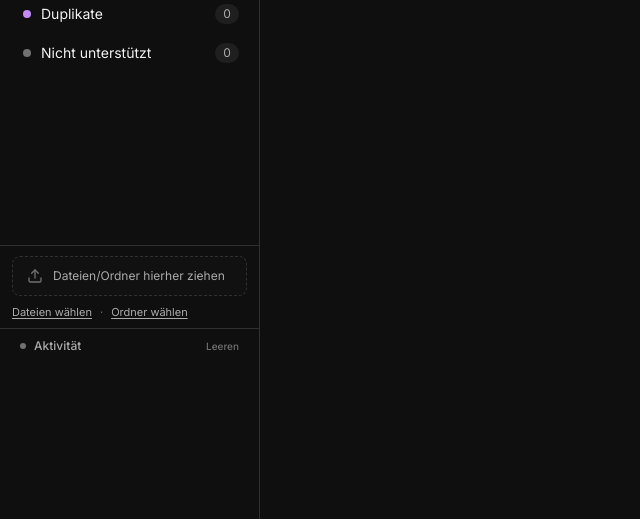
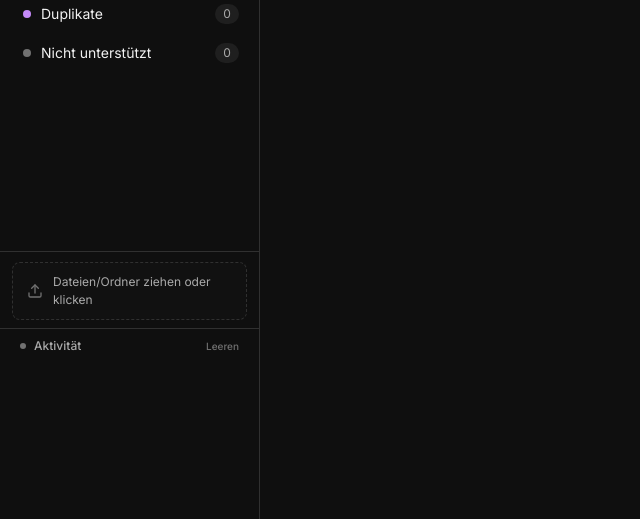
Before and after one commit to antndev/data-injector, a Python web app: template app/templates/index.html in a window 1280 px wide. Shown: the part 217-736 px from the top of the page, without its empty margins (0-640 px from the left). Run offline with Jinja, Linux system fonts and the light colour scheme; the template is opened without the code that fills it: most values are stand-ins (such as "Sample title", 1, 10 or a date in 2020).

Commit message:
feat(upload): click the drop-field to pick files OR a folder; drop the 2 buttons
Clicking the upload field now opens a small inline menu (Files / Folder) right
there, so you can select a whole folder by clicking the field itself instead of
the separate buttons. A native file dialog can't offer both files and folders at
once, hence the tiny menu. Removed the two buttons below the field.

```diff
--- a/app/templates/index.html
+++ b/app/templates/index.html
@@ -279,8 +279,9 @@ input[type=checkbox]:checked::after{content:'';width:5px;height:9px;border:solid
 
 /* upload drop zone (sidebar) */
 .dz-wrap{border-top:1px solid var(--line);padding:10px 0 8px;display:flex;flex-direction:column;gap:6px;flex-shrink:0}
+.dz-pick{position:relative;margin:0 12px}
 #drop-zone{
-  margin:0 12px;padding:10px 14px;
+  padding:10px 14px;
   border:1.5px dashed var(--line);border-radius:8px;
   display:flex;align-items:center;gap:10px;
   cursor:pointer;transition:border-color .15s,background .15s,opacity .15s;
@@ -291,13 +292,19 @@ input[type=checkbox]:checked::after{content:'';width:5px;height:9px;border:solid
 #drop-zone:hover svg,#drop-zone.drag svg{color:var(--blue)}
 #drop-zone .dz-text{font-size:12px;color:var(--mute)}
 #dz-input,#dz-dir{display:none}
-.dz-actions{margin:2px 12px 0;display:flex;align-items:center;gap:8px}
-.dz-actions button{
-  background:none;border:0;color:var(--mute);font:inherit;font-size:11px;
-  cursor:pointer;padding:0;text-decoration:underline;text-underline-offset:2px;
+/* click-the-field menu: pick files OR a folder (a native dialog can't do both) */
+#dz-menu{
+  position:absolute;left:0;right:0;top:calc(100% + 4px);z-index:60;
+  background:var(--panel);border:1px solid var(--line);border-radius:8px;
+  box-shadow:0 8px 24px rgba(0,0,0,.5);overflow:hidden;
+  display:none;flex-direction:column;animation:pop .12s ease-out;
 }
-.dz-actions button:hover{color:var(--blue)}
-.dz-sep{color:var(--dim);font-size:11px}
+#dz-menu.show{display:flex}
+#dz-menu button{
+  background:none;border:0;color:var(--text);font:inherit;font-size:13px;
+  text-align:left;padding:9px 14px;cursor:pointer;
+}
+#dz-menu button:hover{background:var(--hover);color:var(--blue)}
 .up-foot{display:flex;align-items:center;justify-content:space-between;gap:8px}
 #up-cancel{
   background:none;border:0;color:var(--dim);font:inherit;font-size:11px;
@@ -358,20 +365,21 @@ input[type=checkbox]:checked::after{content:'';width:5px;height:9px;border:solid
     </button>
   </div>
   <div class="dz-wrap">
+    <div class="dz-pick">
       <div id="drop-zone">
         <svg viewBox="0 0 24 24" fill="none" stroke="currentColor" stroke-width="2" stroke-linecap="round" stroke-linejoin="round">
           <path d="M21 15v4a2 2 0 0 1-2 2H5a2 2 0 0 1-2-2v-4"/>
           <polyline points="17 8 12 3 7 8"/>
           <line x1="12" y1="3" x2="12" y2="15"/>
         </svg>
-      <div class="dz-text" data-i18n="dz.text">Dateien/Ordner hierher ziehen</div>
+        <div class="dz-text" data-i18n="dz.text">Dateien/Ordner ziehen oder klicken</div>
         <input id="dz-input" type="file" multiple>
         <input id="dz-dir" type="file" webkitdirectory multiple>
       </div>
-    <div class="dz-actions">
-      <button id="pick-files" type="button" data-i18n="dz.files">Dateien wählen</button>
-      <span class="dz-sep">·</span>
-      <button id="pick-folder" type="button" data-i18n="dz.folder">Ordner wählen</button>
+      <div id="dz-menu">
+        <button id="menu-files" type="button" data-i18n="dz.files">Dateien</button>
+        <button id="menu-folder" type="button" data-i18n="dz.folder">Ordner</button>
+      </div>
     </div>
     <div id="resume-bar"></div>
     <div id="upload-progress">
@@ -491,7 +499,7 @@ const I18N={
  de:{
   'nav.all':'Alle','nav.queued':'Warteschlange','nav.processing':'In Arbeit','nav.done':'Fertig','nav.failed':'Fehlgeschlagen','nav.duplicate':'Duplikate','nav.unsupported':'Nicht unterstützt',
   'cleanup':'Aufräumen','cleanup.failed':'Alle fehlgeschlagenen löschen','cleanup.dup':'Alle Duplikate löschen','cleanup.uns':'Alle nicht unterstützten löschen',
-  'dz.text':'Dateien/Ordner hierher ziehen','dz.files':'Dateien wählen','dz.folder':'Ordner wählen','activity':'Aktivität','clear':'Leeren',
+  'dz.text':'Dateien/Ordner ziehen oder klicken','dz.files':'Dateien','dz.folder':'Ordner','activity':'Aktivität','clear':'Leeren',
   'search.ph':'Dateien suchen…','selected':'ausgewählt','bulk.retry':'Erneut','bulk.delete':'Löschen','signout':'Abmelden','lang.switch':'Sprache wechseln',
   'rate.uploads':'Uploads','rate.processed':'Verarbeitet','rate.eta':'ETA','rate.session':'Sitzung ·','rate.up':'hoch','rate.done':'fertig','rate.loading':'Lädt','eta.tip':'ETA ist während des Uploads nicht verfügbar',
   'th.filename':'Dateiname','th.status':'Status','th.chunks':'Chunks','th.size':'Größe','th.date':'Datum',
@@ -514,7 +522,7 @@ const I18N={
  en:{
   'nav.all':'All','nav.queued':'Queued','nav.processing':'Processing','nav.done':'Done','nav.failed':'Failed','nav.duplicate':'Duplicates','nav.unsupported':'Unsupported',
   'cleanup':'Cleanup','cleanup.failed':'Delete all failed','cleanup.dup':'Delete all duplicates','cleanup.uns':'Delete all unsupported',
-  'dz.text':'Drag files/folders here','dz.files':'Choose files','dz.folder':'Choose folder','activity':'Activity','clear':'Clear',
+  'dz.text':'Drag or click to add files/folders','dz.files':'Files','dz.folder':'Folder','activity':'Activity','clear':'Clear',
   'search.ph':'Search files…','selected':'selected','bulk.retry':'Retry','bulk.delete':'Delete','signout':'Sign out','lang.switch':'Switch language',
   'rate.uploads':'Uploads','rate.processed':'Processed','rate.eta':'ETA','rate.session':'Session ·','rate.up':'up','rate.done':'done','rate.loading':'Loading','eta.tip':'ETA is unavailable while files are being uploaded',
   'th.filename':'Filename','th.status':'Status','th.chunks':'Chunks','th.size':'Size','th.date':'Date',
@@ -1348,11 +1356,17 @@ load();
   dz.addEventListener('dragover',e=>e.preventDefault());
   dz.addEventListener('dragleave',()=>{if(--dragDepth<=0){dragDepth=0;dz.classList.remove('drag');}});
   dz.addEventListener('drop',async e=>{e.preventDefault();dragDepth=0;dz.classList.remove('drag');const files=await collectFiles(e.dataTransfer);for(const f of files)await enqueue(f,null);});
-  dz.addEventListener('click',pick);
+  // Clicking the field opens a tiny menu (a native dialog can't offer files AND
+  // folders at once), so you can pick either right where you'd otherwise drag.
+  const dzMenu=$('dz-menu');
+  const showMenu=on=>dzMenu.classList.toggle('show', on===undefined?!dzMenu.classList.contains('show'):on);
+  dz.addEventListener('click',e=>{e.stopPropagation();showMenu();});
+  $('menu-files').addEventListener('click',()=>{showMenu(false);pick();});
+  $('menu-folder').addEventListener('click',()=>{showMenu(false);pickFolder();});
+  document.addEventListener('click',e=>{if(!e.target.closest('.dz-pick'))showMenu(false);});
+  document.addEventListener('keydown',e=>{if(e.key==='Escape')showMenu(false);});
   dzInput.addEventListener('change',()=>{[...dzInput.files].forEach(f=>enqueue(f,null));dzInput.value='';});
   dzDir.addEventListener('change',()=>{[...dzDir.files].forEach(f=>enqueue(f,null));dzDir.value='';});
-  $('pick-files').addEventListener('click',pick);
-  $('pick-folder').addEventListener('click',pickFolder);
   $('up-cancel').addEventListener('click',cancelAll);
   window.addEventListener('beforeunload',e=>{if([...jobs.values()].some(j=>j.state==='up'||j.state==='wait')){e.preventDefault();e.returnValue='';}});
 
```
Lines whose indentation alone changed are shown as unchanged.
